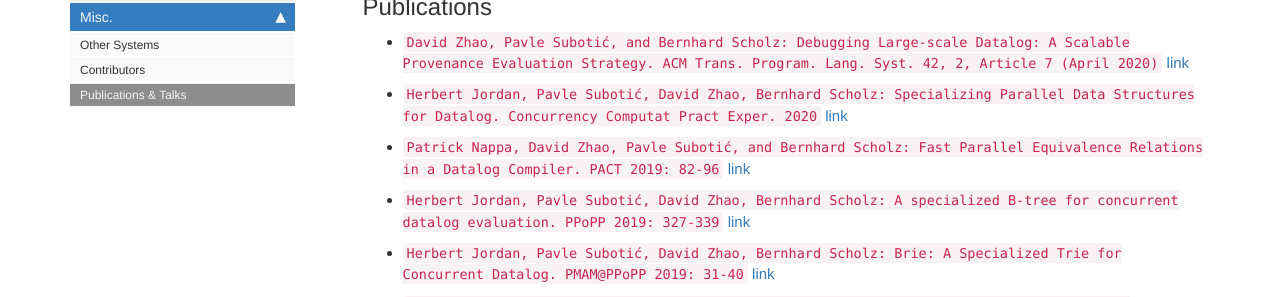
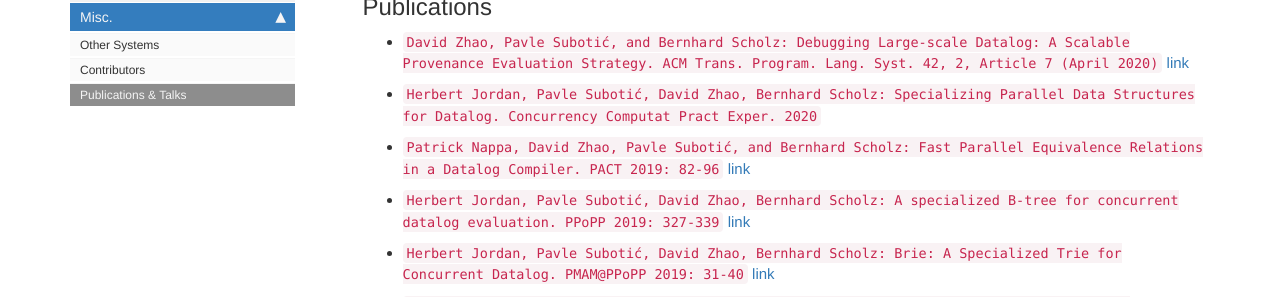
Before and after one commit to souffle-lang/souffle-lang.github.io, a Jekyll site: the page built from pages/docs/publications.md, in a window 1280 px wide. Shown: the part 213-510 px from the top of the page. Built offline with Jekyll 4.4.1, drawn with Linux system fonts in a browser that asks for light colours; comment, search, counter and statistics services are not loaded.

Commit message:
remove self-hosted Wiley paper

```diff
--- a/pages/docs/publications.md
+++ b/pages/docs/publications.md
@@ -9,7 +9,7 @@ toc: false
  * `David Zhao, Pavle Subotić, and Bernhard Scholz:
 Debugging Large-scale Datalog: A Scalable Provenance Evaluation Strategy. ACM Trans. Program. Lang. Syst. 42, 2, Article 7 (April 2020)` [link](/pdf/toplas20.pdf)
  * `Herbert Jordan, Pavle Subotić, David Zhao, Bernhard Scholz:
-Specializing Parallel Data Structures for Datalog. Concurrency Computat Pract Exper. 2020` [link](/pdf/cpe20.pdf)
+Specializing Parallel Data Structures for Datalog. Concurrency Computat Pract Exper. 2020`
  * `Patrick Nappa, David Zhao, Pavle Subotić, and Bernhard Scholz:
 Fast Parallel Equivalence Relations in a Datalog Compiler. PACT 2019: 82-96` [link](/pdf/pact2019eqrel.pdf)
  * `Herbert Jordan, Pavle Subotić, David Zhao, Bernhard Scholz:
```
Also changed, not shown: 1 other file.
